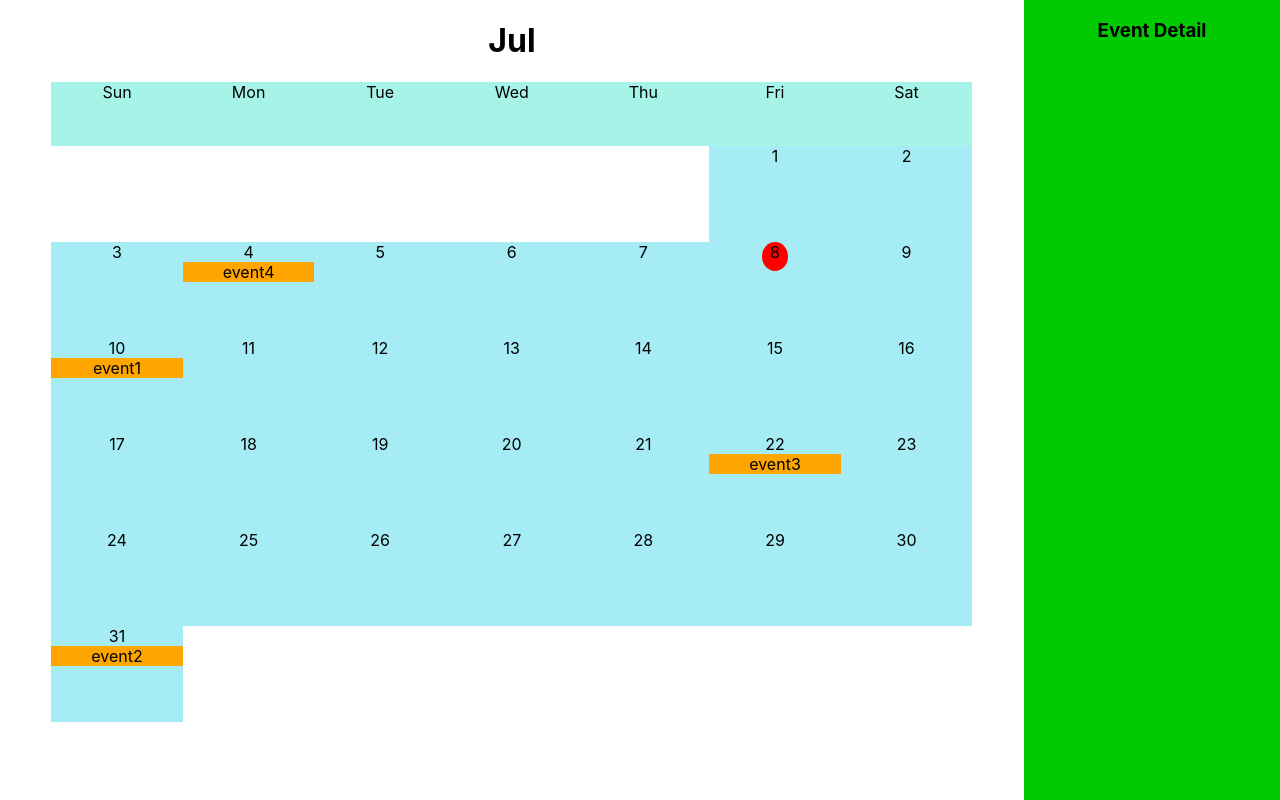
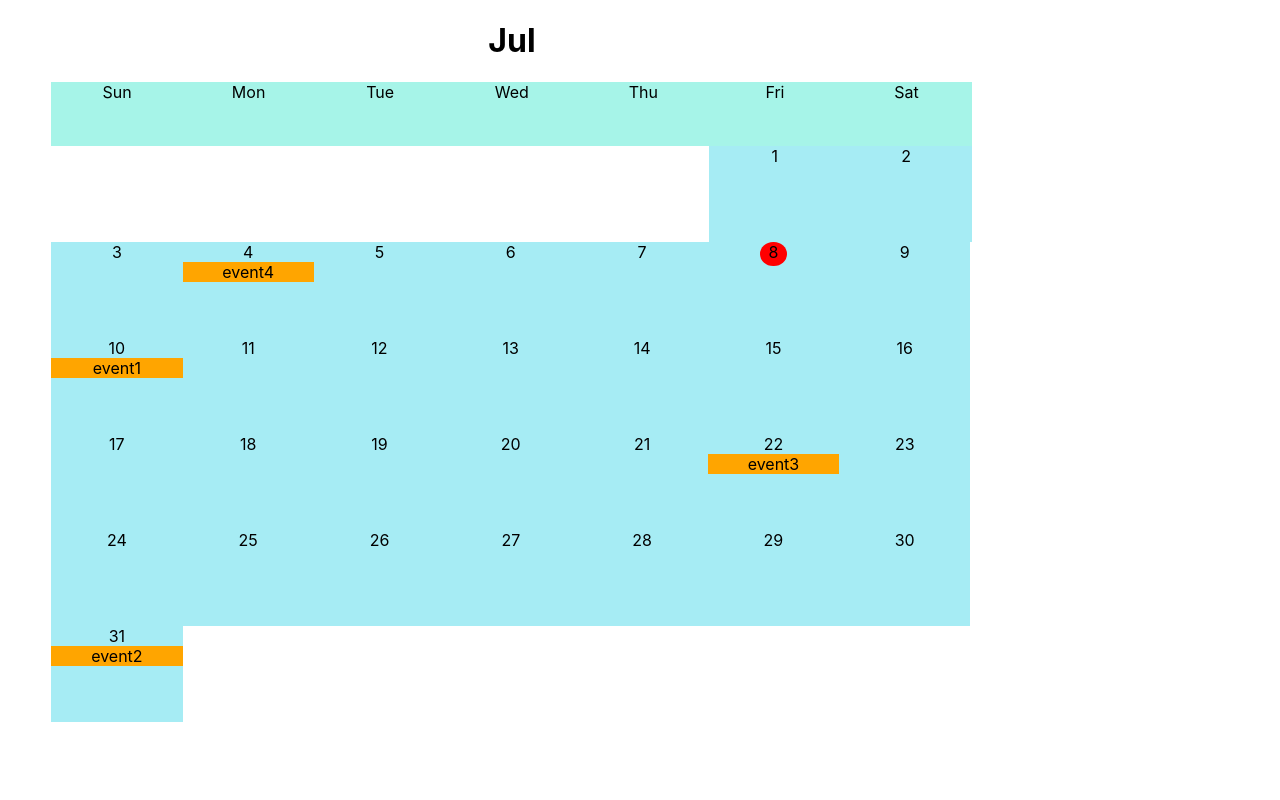
Before and after one commit to dhsiao510/calendar, a React (Create React App) app: page / in a window 1280 px wide. Built offline with nearby package versions, Linux system fonts and the light colour scheme; the HTML template or start-up script is replaced by a standard one.

Commit message:
added render event detail feature

```diff
--- a/src/App.css
+++ b/src/App.css
@@ -36,7 +36,7 @@
 
 .cal-cel-days {
   height: 15%;
-  width: 14.28%;
+  width: 14.25%;
   background-color: rgb(166, 236, 244);
   text-align: center;
   cursor: pointer;
@@ -58,7 +58,7 @@
 }
 
 .current {
-  height: 30%;
+  height: 25%;
   width: 20%;
   background-color: red;
   border-radius: 50%;
--- a/src/App.tsx
+++ b/src/App.tsx
@@ -5,6 +5,7 @@ import { Event } from "./types";
 import { mockEvents } from "./data/events";
 import Calendar from './components/Calendar';
 import EventDetail from './components/EventDetails';
+import { render } from '@testing-library/react';
 
 function App() {
   const months: string[] = ['Jan', 'Feb', 'Mar', 'Apr', 'May', 'Jun', 'Jul', 'Aug', 'Sep', 'Oct', 'Nov', 'Dec']
@@ -12,7 +13,8 @@ function App() {
   const [ today, setToday ] = useState(null) as any;
   const [ selectMonth, setSelectMonth ] = useState(null) as any;
   const [ selectYear, setSelectYear ] = useState(null) as any;
-  const [ showDetail, setShowDetail] = useState<boolean>(true);
+  const [ showDetail, setShowDetail] = useState<boolean>(false);
+  const [ selectEvent, setSelectEvent] = useState(null) as any;
   //save all events to useRef - type issue - using useState for now
   const [ events, setEvents ] = useState<Event[]>(() => mockEvents);
   const [ currentMonthEvents, setCurrentMonthEvents ] = useState([]) as any;
@@ -32,6 +34,7 @@ function App() {
       if(splitted[0] === sMonth && splitted[2] === sYear) {
         convertEvents[splitted[1]] = {
           name: event.name,
+          date: event.date,
           description: event.description,
           type: event.type
         }
@@ -44,11 +47,21 @@ function App() {
 
   }, [selectDay])
 
+  const renderEventDetail = (event: any) => {
+    if(currentMonthEvents[event.target.outerText]) {
+      setShowDetail(true);
+      setSelectEvent(currentMonthEvents[event.target.outerText])
+    } else {
+      setShowDetail(false);
+      setSelectEvent(null);
+    }
+  }
+
   return (
     <div className="App">
       <button style={{display:"none"}} onClick={()=> setSelectDay(format(new Date("02/21/2022"), "MM/dd/yyyy"))}>change Month</button>
-      <Calendar selectDay={selectDay} sameMonth={sameMonth} currentMonthEvents={currentMonthEvents} />
-      { showDetail ? <EventDetail />: <></>}
+      <Calendar selectDay={selectDay} sameMonth={sameMonth} currentMonthEvents={currentMonthEvents} renderEventDetail={renderEventDetail} />
+      { showDetail ? <EventDetail selectEvent={selectEvent}/>: <></>}
     </div>
   );
 }
--- a/src/components/Calendar.tsx
+++ b/src/components/Calendar.tsx
@@ -2,7 +2,7 @@ import React, { useEffect, useState } from "react";
 import { format, getDay, getMonth, startOfMonth,lastDayOfMonth, isSameMonth } from "date-fns"
 import { Event } from "../types";
 
-const Calendar = ({selectDay, sameMonth, currentMonthEvents}: any) => {
+const Calendar = ({selectDay, sameMonth, currentMonthEvents, renderEventDetail}: any) => {
     const calGrids = Array(42).fill(null);
     const weekdays: string[] = ['Sun', 'Mon', 'Tue', 'Wed', 'Thu', 'Fri', 'Sat']
     const months: string[] = ['Jan', 'Feb', 'Mar', 'Apr', 'May', 'Jun', 'Jul', 'Aug', 'Sep', 'Oct', 'Nov', 'Dec']
@@ -28,16 +28,18 @@ const Calendar = ({selectDay, sameMonth, currentMonthEvents}: any) => {
         return array.map((day: any, key:any) => {
             if(key >= firstOfMonthIdx && key < (firstOfMonthIdx + monthLength)) {
                 if(sameMonth && (today + firstOfMonthIdx - 1) === key) {
-                    return <div key={key} className="cal-cel-days" onClick={() =>{console.log(key)}}>
+                    return (
+                    <div key={key} className="cal-cel-days" onClick={(e) => renderEventDetail(e)}>
                         <div className="current">{key - firstOfMonthIdx + 1}</div>
                         { currentMonthEvents[ key - firstOfMonthIdx + 1] ? <div className="event">{currentMonthEvents[key - firstOfMonthIdx + 1].name}</div>:<></>}
-                        <div></div>
-                    </div>
+                    </div>)
                 } else {
-                    return <div key={key} className="cal-cel-days" onClick={() =>{console.log(key)}}>
+                    return (
+                    <div key={key} className="cal-cel-days" onClick={(e) => renderEventDetail(e)}>
                         <div>{key - firstOfMonthIdx + 1} </div>
                         { currentMonthEvents[ key - firstOfMonthIdx + 1] ? <div className="event">{currentMonthEvents[key - firstOfMonthIdx + 1].name}</div>:<></>}
-                        </div>
+                    </div>
+                    )
                 }
             } else {
                 return <div key={key} className="cal-cel"></div>
--- a/src/components/EventDetails.tsx
+++ b/src/components/EventDetails.tsx
@@ -1,11 +1,14 @@
 import React from "react";
 
-const EventDetail = () => {
+const EventDetail = ({selectEvent}: any) => {
 
     return (
         <div className="event-detail">
             <h3>Event Detail</h3>
-
+            <div>Event Name: {selectEvent.name}</div>
+            <div>Event Date: {selectEvent.date}</div>
+            <div>Event Description: {selectEvent.description}</div>
+            <div>Event Type: {selectEvent.type}</div>
         </div>
     )
 }
```
